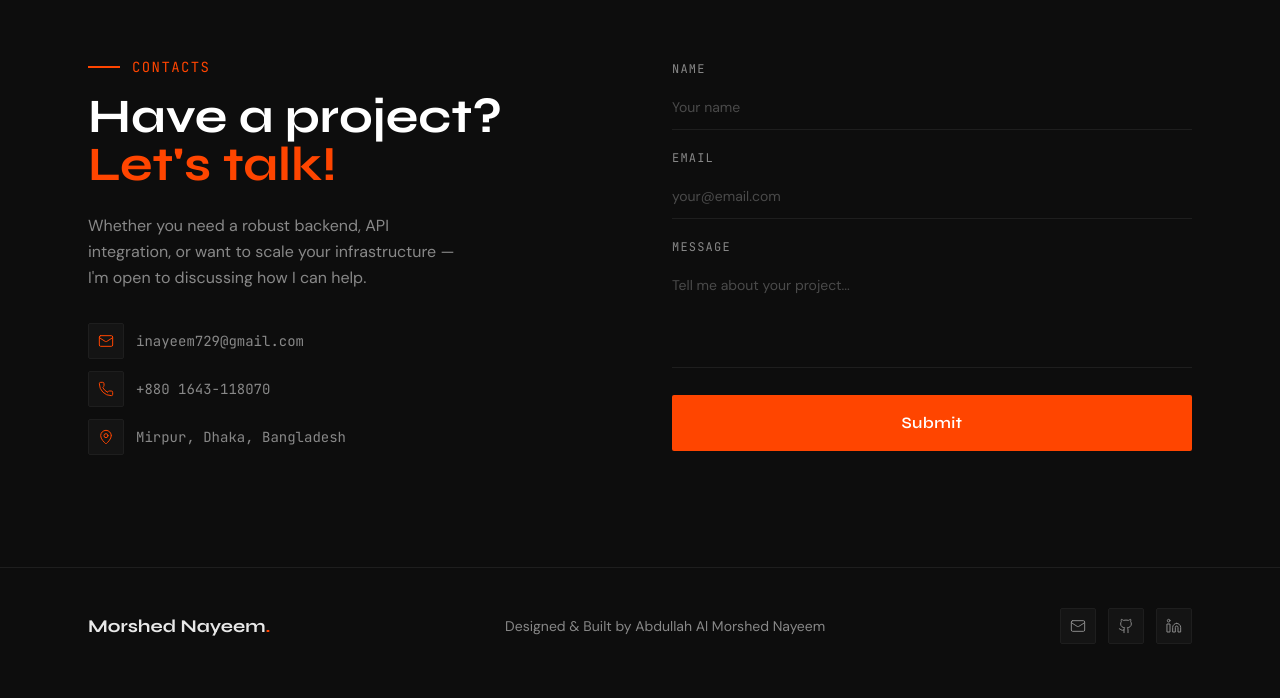
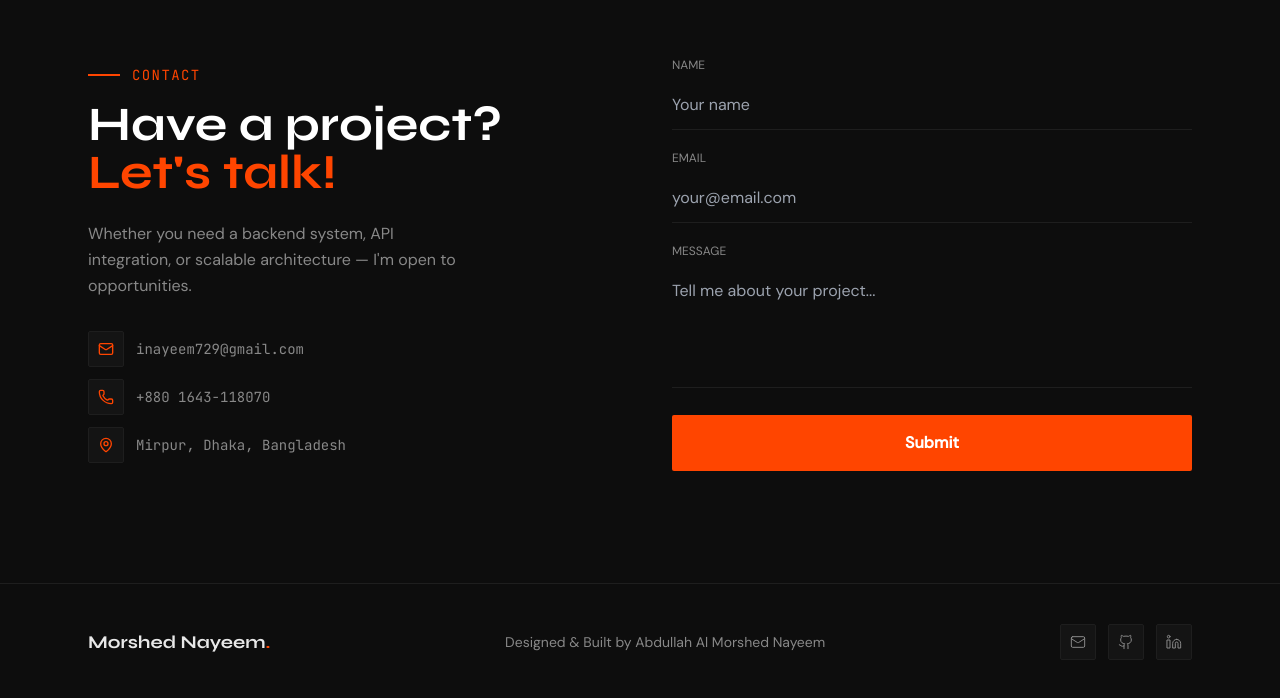
Before and after one commit to Morshed07/Portfolio, a Next.js app: page / in a window 1280 px wide. Shown: the part 4781-5479 px from the top of the page. Built offline with nearby package versions, Linux system fonts and the light colour scheme.

Commit message:
add resend for sending email

```diff
--- /dev/null
+++ b/app/api/contact/route.ts
@@ -0,0 +1,34 @@
+import { Resend } from "resend";
+
+const resend = new Resend(process.env.RESEND_API_KEY);
+
+export async function POST(req: Request) {
+  try {
+    const { name, email, message } = await req.json();
+
+    const result = await resend.emails.send({
+      from: "Portfolio <onboarding@resend.dev>",
+      to: ["touhidafridi6001@gmail.com"],
+      subject: `New message from ${name}`,
+      replyTo: email,
+      html: `
+        <h2>New Contact Message</h2>
+        <p><b>Name:</b> ${name}</p>
+        <p><b>Email:</b> ${email}</p>
+        <p><b>Message:</b></p>
+        <p>${message}</p>
+      `,
+    });
+
+    console.log("RESEND RESULT:", result);
+
+    return Response.json({ success: true, result });
+  } catch (error) {
+    console.error("RESEND ERROR:", error);
+
+    return Response.json(
+      { error: String(error) },
+      { status: 500 }
+    );
+  }
+}
--- a/components/Contact.tsx
+++ b/components/Contact.tsx
@@ -1,24 +1,68 @@
 "use client";
+
 import { useState } from "react";
 import { Mail, Phone, MapPin, CheckCircle } from "lucide-react";
 
 export default function Contact() {
-  const [formState, setFormState] = useState({ name: "", email: "", message: "" });
+  const [formState, setFormState] = useState({
+    name: "",
+    email: "",
+    message: "",
+  });
+
   const [submitted, setSubmitted] = useState(false);
+  const [loading, setLoading] = useState(false);
+  const [error, setError] = useState("");
 
-  const handleChange = (e: React.ChangeEvent<HTMLInputElement | HTMLTextAreaElement>) => {
+  const handleChange = (
+    e: React.ChangeEvent<HTMLInputElement | HTMLTextAreaElement>
+  ) => {
     setFormState({ ...formState, [e.target.name]: e.target.value });
   };
 
-  const handleSubmit = (e: React.FormEvent) => {
+  const handleSubmit = async (e: React.FormEvent) => {
     e.preventDefault();
-    setSubmitted(true);
+    setLoading(true);
+    setError("");
+
+    try {
+        const res = await fetch("/api/contact", {
+        method: "POST",
+        headers: { "Content-Type": "application/json" },
+        body: JSON.stringify(formState),
+      });
+
+      const data = await res.json();
+
+      if (!res.ok) {
+        throw new Error(data.error || "Something went wrong");
+      }
+
+      setSubmitted(true);
+      setFormState({ name: "", email: "", message: "" });
+    } catch (err: any) {
+      setError(err.message);
+    } finally {
+      setLoading(false);
+    }
   };
 
   const contactItems = [
-    { icon: Mail, label: "inayeem729@gmail.com", href: "mailto:inayeem729@gmail.com" },
-    { icon: Phone, label: "+880 1643-118070", href: "tel:+8801643118070" },
-    { icon: MapPin, label: "Mirpur, Dhaka, Bangladesh", href: null },
+    {
+      icon: Mail,
+      label: "inayeem729@gmail.com",
+      href: "mailto:inayeem729@gmail.com",
+    },
+    {
+      icon: Phone,
+      label: "+880 1643-118070",
+      href: "tel:+8801643118070",
+    },
+    {
+      icon: MapPin,
+      label: "Mirpur, Dhaka, Bangladesh",
+      href: null,
+    },
   ];
 
   return (
@@ -27,21 +71,25 @@ export default function Contact() {
 
       <div className="max-w-6xl mx-auto px-6">
         <div className="grid md:grid-cols-2 gap-16 items-center">
-          {/* Left */}
+
+          {/* LEFT SIDE */}
           <div>
             <div className="flex items-center gap-3 mb-4">
               <span className="inline-block w-8 h-0.5 bg-accent" />
-              <span className="text-accent font-mono text-sm tracking-widest uppercase">Contacts</span>
+              <span className="text-accent font-mono text-sm tracking-widest uppercase">
+                Contact
+              </span>
             </div>
 
             <h2 className="font-display font-bold text-4xl md:text-5xl text-white leading-tight mb-6">
-              Have a project?<br />
+              Have a project?
+              <br />
               <span className="text-accent">Let&apos;s talk!</span>
             </h2>
 
-            <p className="text-muted font-body text-base leading-relaxed mb-8 max-w-sm">
-              Whether you need a robust backend, API integration, or want to scale
-              your infrastructure — I&apos;m open to discussing how I can help.
+            <p className="text-muted text-base leading-relaxed mb-8 max-w-sm">
+              Whether you need a backend system, API integration, or scalable
+              architecture — I&apos;m open to opportunities.
             </p>
 
             <div className="space-y-3">
@@ -50,17 +98,17 @@ export default function Contact() {
                   <a
                     key={i}
                     href={href}
-                    className="flex items-center gap-3 text-muted hover:text-white transition-colors duration-200 group"
+                    className="flex items-center gap-3 text-muted hover:text-white transition-colors"
                   >
-                    <span className="w-9 h-9 bg-dark-card border border-dark-border rounded-sm flex items-center justify-center group-hover:border-accent/50 group-hover:bg-accent/5 transition-all duration-200">
-                      <Icon className="w-4 h-4 text-accent" strokeWidth={1.5} />
+                    <span className="w-9 h-9 bg-dark-card border border-dark-border rounded-sm flex items-center justify-center">
+                      <Icon className="w-4 h-4 text-accent" />
                     </span>
                     <span className="font-mono text-sm">{label}</span>
                   </a>
                 ) : (
                   <div key={i} className="flex items-center gap-3 text-muted">
                     <span className="w-9 h-9 bg-dark-card border border-dark-border rounded-sm flex items-center justify-center">
-                      <Icon className="w-4 h-4 text-accent" strokeWidth={1.5} />
+                      <Icon className="w-4 h-4 text-accent" />
                     </span>
                     <span className="font-mono text-sm">{label}</span>
                   </div>
@@ -69,24 +117,32 @@ export default function Contact() {
             </div>
           </div>
 
-          {/* Right: Form */}
+          {/* RIGHT SIDE FORM */}
           <div>
             {submitted ? (
               <div className="bg-dark-card border border-accent/30 rounded-sm p-10 text-center">
-                <CheckCircle className="w-12 h-12 text-accent mx-auto mb-4" strokeWidth={1.5} />
-                <h3 className="font-display font-semibold text-white text-xl mb-2">Message Sent!</h3>
+                <CheckCircle className="w-12 h-12 text-accent mx-auto mb-4" />
+                <h3 className="text-white text-xl font-semibold mb-2">
+                  Message Sent!
+                </h3>
                 <p className="text-muted text-sm">
-                  Thanks for reaching out. I&apos;ll get back to you within 24 hours.
+                  I&apos;ll get back to you soon.
                 </p>
               </div>
             ) : (
               <form onSubmit={handleSubmit} className="space-y-5">
+
+                {error && (
+                  <p className="text-red-400 text-sm font-mono">{error}</p>
+                )}
+
+                {/* Name + Email */}
                 {[
                   { name: "name", label: "Name", type: "text", placeholder: "Your name" },
                   { name: "email", label: "Email", type: "email", placeholder: "your@email.com" },
                 ].map((field) => (
                   <div key={field.name}>
-                    <label className="block text-xs font-mono text-muted uppercase tracking-widest mb-2">
+                    <label className="block text-xs text-muted uppercase mb-2">
                       {field.label}
                     </label>
                     <input
@@ -96,12 +152,14 @@ export default function Contact() {
                       onChange={handleChange}
                       required
                       placeholder={field.placeholder}
-                      className="w-full bg-transparent border-b border-dark-border focus:border-accent outline-none py-3 text-white placeholder-muted/50 font-body text-sm transition-colors duration-200"
+                      className="w-full bg-transparent border-b border-dark-border focus:border-accent outline-none py-3 text-white"
                     />
                   </div>
                 ))}
+
+                {/* Message */}
                 <div>
-                  <label className="block text-xs font-mono text-muted uppercase tracking-widest mb-2">
+                  <label className="block text-xs text-muted uppercase mb-2">
                     Message
                   </label>
                   <textarea
@@ -111,14 +169,17 @@ export default function Contact() {
                     required
                     rows={4}
                     placeholder="Tell me about your project..."
-                    className="w-full bg-transparent border-b border-dark-border focus:border-accent outline-none py-3 text-white placeholder-muted/50 font-body text-sm transition-colors duration-200 resize-none"
+                    className="w-full bg-transparent border-b border-dark-border focus:border-accent outline-none py-3 text-white resize-none"
                   />
                 </div>
+
+                {/* Button */}
                 <button
                   type="submit"
-                  className="w-full bg-accent hover:bg-accent-hover text-white font-display font-semibold py-4 rounded-sm transition-all duration-200 hover:translate-y-[-2px] hover:shadow-lg hover:shadow-accent/20 tracking-wide"
+                  disabled={loading}
+                  className="w-full bg-accent text-white font-semibold py-4 rounded-sm disabled:opacity-60"
                 >
-                  Submit
+                  {loading ? "Sending..." : "Submit"}
                 </button>
               </form>
             )}
--- a/package.json
+++ b/package.json
@@ -12,7 +12,8 @@
     "lucide-react": "^1.17.0",
     "next": "14.2.5",
     "react": "^18",
-    "react-dom": "^18"
+    "react-dom": "^18",
+    "resend": "^6.12.4"
   },
   "devDependencies": {
     "@types/node": "^20",
```
Also changed, not shown: 1 other file (tests, documents, lock files or other folders).
